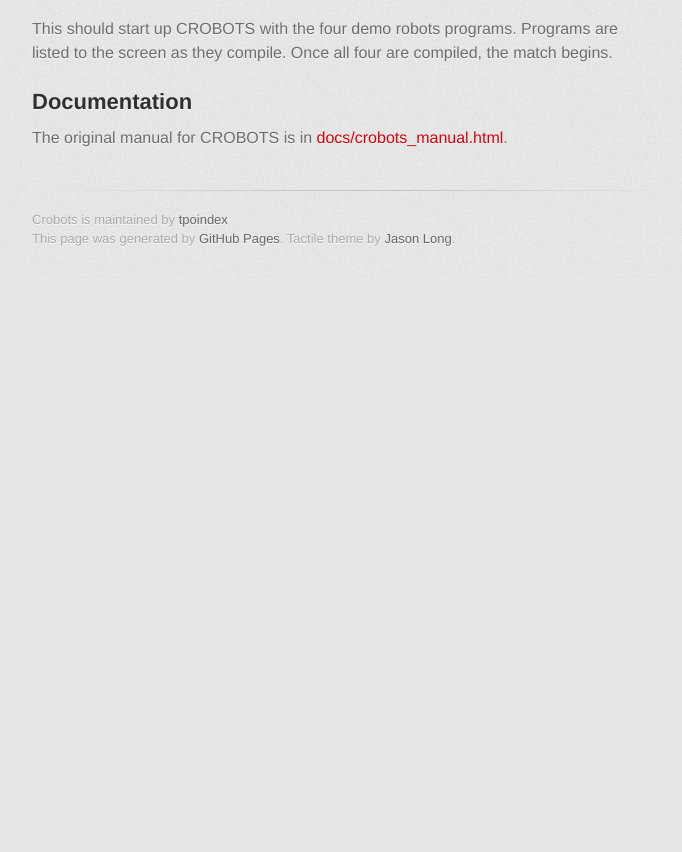
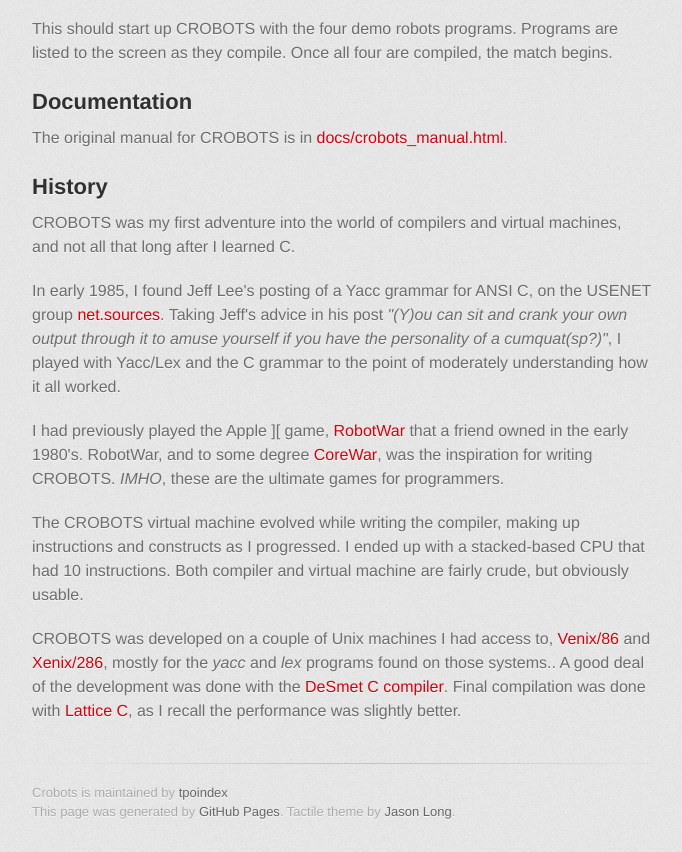
Before and after one commit to tpoindex/crobots, a plain HTML site: page index.html in a window 1280 px wide. Shown: the part 1500-2352 px from the top of the page, without its empty margins (298-980 px from the left). Before the commit the page ends 1779 px from the top, so only its background shows below. Drawn offline with Linux system fonts and the light colour scheme; a web font is replaced by a local one.

Commit message:
move more info from README.md

```diff
--- a/index.html
+++ b/index.html
@@ -107,6 +107,43 @@ begins.  </p>
 <a name="documentation" class="anchor" href="#documentation"><span class="octicon octicon-link"></span></a>Documentation</h2>
 
 <p>The original manual for CROBOTS is in <a href="docs/crobots_manual.html">docs/crobots_manual.html</a>.</p>
+
+
+<h2>
+<a name="history" class="anchor" href="#history"><span class="octicon octicon-link"></span></a>History</h2>
+
+<p>CROBOTS was my first adventure into the world of compilers and virtual
+machines, and not all that long after I learned C.</p>
+
+<p>In early 1985, I found Jeff Lee's posting of a Yacc grammar for ANSI C,
+on the USENET group
+<a href="https://groups.google.com/forum/#!search/net.sources%2420yacc%2420ansi%2420c/net.sources/3gmx4As0aSM/F--W3xnQlEsJ">net.sources</a>.  Taking Jeff's advice in his post
+<em>"(Y)ou can sit and crank your own output through it to amuse yourself if
+you have the personality of a cumquat(sp?)"</em>,
+I played with Yacc/Lex and the C grammar to the point of moderately
+understanding how it all worked.</p>
+
+<p>I had previously played the Apple ][ game,
+<a href="https://en.wikipedia.org/wiki/RobotWar">RobotWar</a>
+that a friend owned in the early 1980's.  RobotWar, and to some
+degree <a href="https://en.wikipedia.org/wiki/Core_War">CoreWar</a>, was the
+inspiration for writing CROBOTS.  <em>IMHO</em>, these are the ultimate games
+for programmers.</p>
+
+<p>The CROBOTS virtual machine evolved while writing the
+compiler, making up instructions and constructs as I progressed.
+I ended up with a stacked-based CPU that had 10 instructions.  Both
+compiler and virtual machine are fairly crude, but obviously usable.</p>
+
+<p>CROBOTS was developed on a couple of Unix machines I had access to,
+<a href="https://en.wikipedia.org/wiki/Venix">Venix/86</a> and
+<a href="https://en.wikipedia.org/wiki/Xenix">Xenix/286</a>, mostly for the <em>yacc</em> and
+<em>lex</em> programs found on those systems..  A good deal of the
+development was done with the
+<a href="http://desmet-c.com/">DeSmet C compiler</a>.  Final compilation
+was done with <a href="https://en.wikipedia.org/wiki/Lattice_C">Lattice C</a>, as
+I recall the performance was slightly better. </p></article>
+
         </section>
 
         <footer>
```
